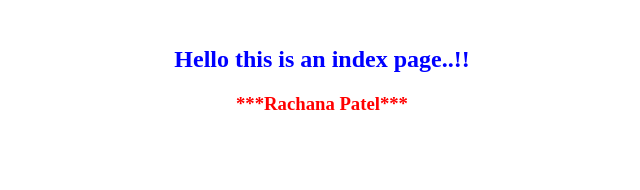
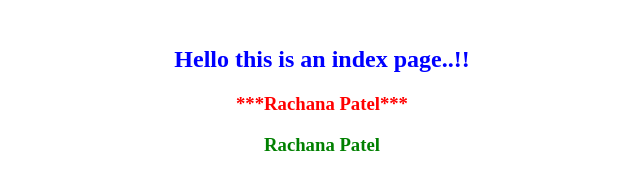
Before and after one commit to RachanaVision/HTMLApp.github.io, a plain HTML site: page index.html in a window 1280 px wide. Shown: the whole page, without its empty margins (318-958 px from the left). Drawn offline with Linux system fonts and the light colour scheme.

Commit message:
chnage color

```diff
--- a/index.html
+++ b/index.html
@@ -9,6 +9,7 @@
                 Hello this is an index page..!!
             </h2>
             <h3 style="color: red;font-weight: bold; text-align: center;">***Rachana Patel***</h3>
+            <h3 style="color: green;font-weight: bold; text-align: center;">Rachana Patel</h3>
         </p>
     </body>
 </html>
```
